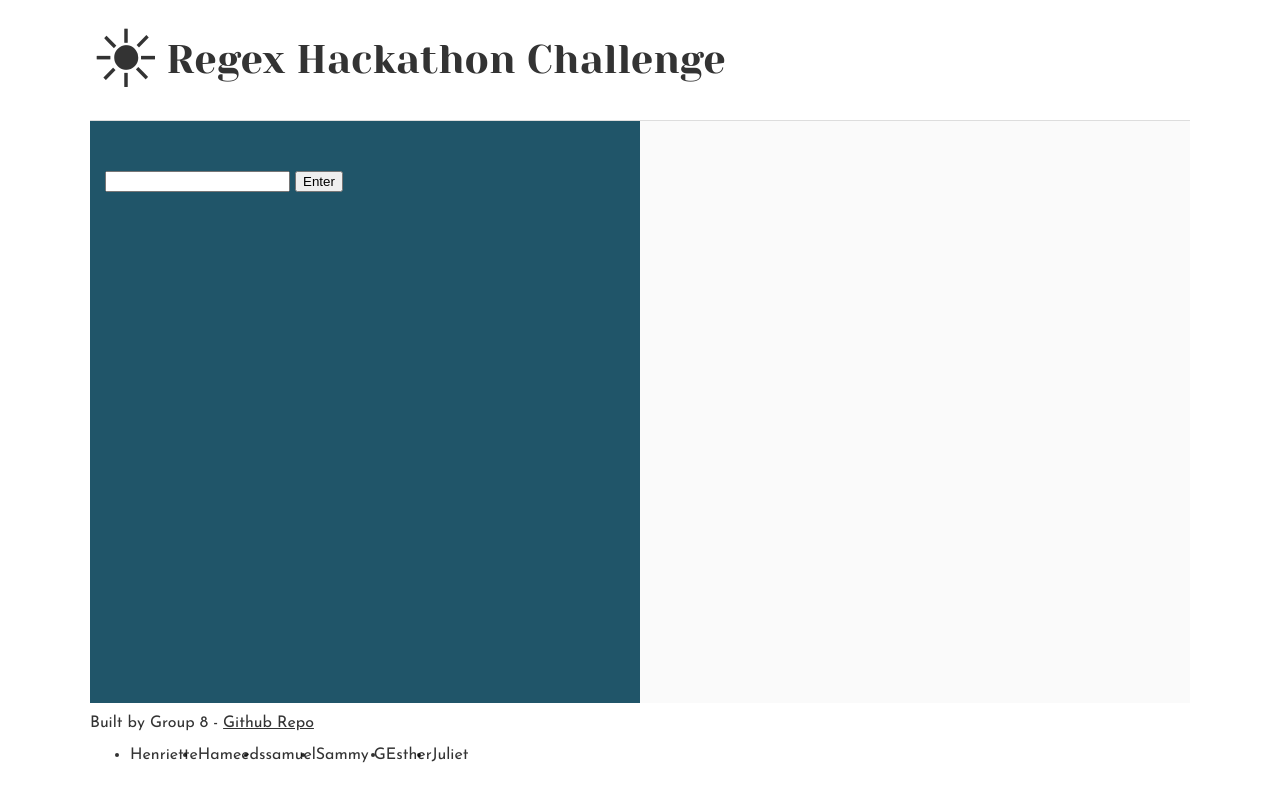
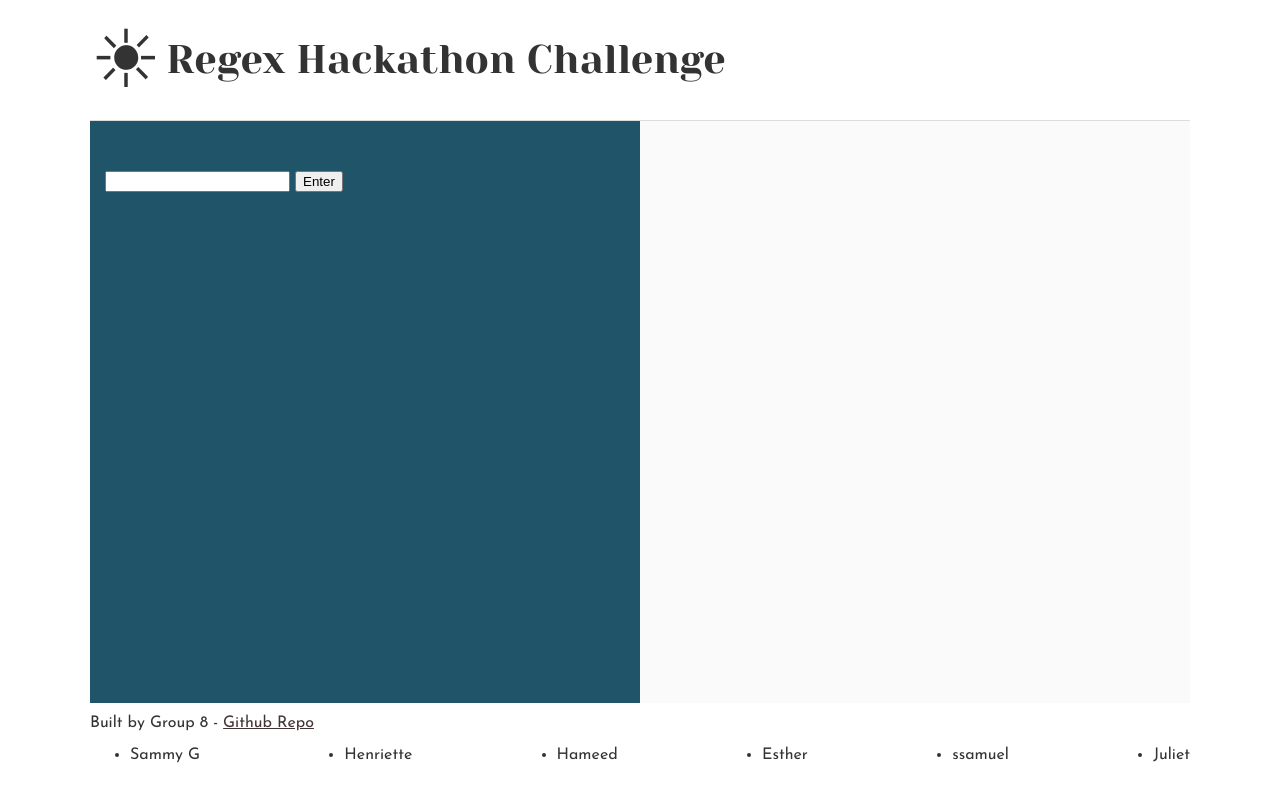
Before and after one commit to jmukamani/alu_regex_hackathon_group8, a plain HTML site: page Frontend/index.html in a window 1280 px wide. Drawn offline with Linux system fonts and the light colour scheme.

```diff
--- a/Frontend/base.css
+++ b/Frontend/base.css
@@ -78,7 +78,7 @@ aside p {
 	color: black;
 }
 footer a {
-	color: rgba(0, 0, 0, 0.8);
+	color: rgba(20, 3, 3, 0.8);
 }
 a {
 	color: #F80002;
--- a/Frontend/index.html
+++ b/Frontend/index.html
@@ -39,11 +39,11 @@
         Built by Group 8 - <a href="https://github.com/SammyGbabs/alu_regex_hackathon_group8" target="_blank">Github
             Repo</a>
         <ul>
+            <li>Sammy G</li>
             <li>Henriette</li>
             <li>Hameed</li>
+            <li>Esther</li>
             <li>ssamuel</li>
-            <li>Sammy G</li>
-            <li>Esther</li>
             <li>Juliet</li>
         </ul>
     </footer>
--- a/Frontend/styles.css
+++ b/Frontend/styles.css
@@ -26,4 +26,5 @@ header .title {
 footer ul {
     display: flex;
     flex-direction: row;
+    justify-content: space-between;
 }
```
